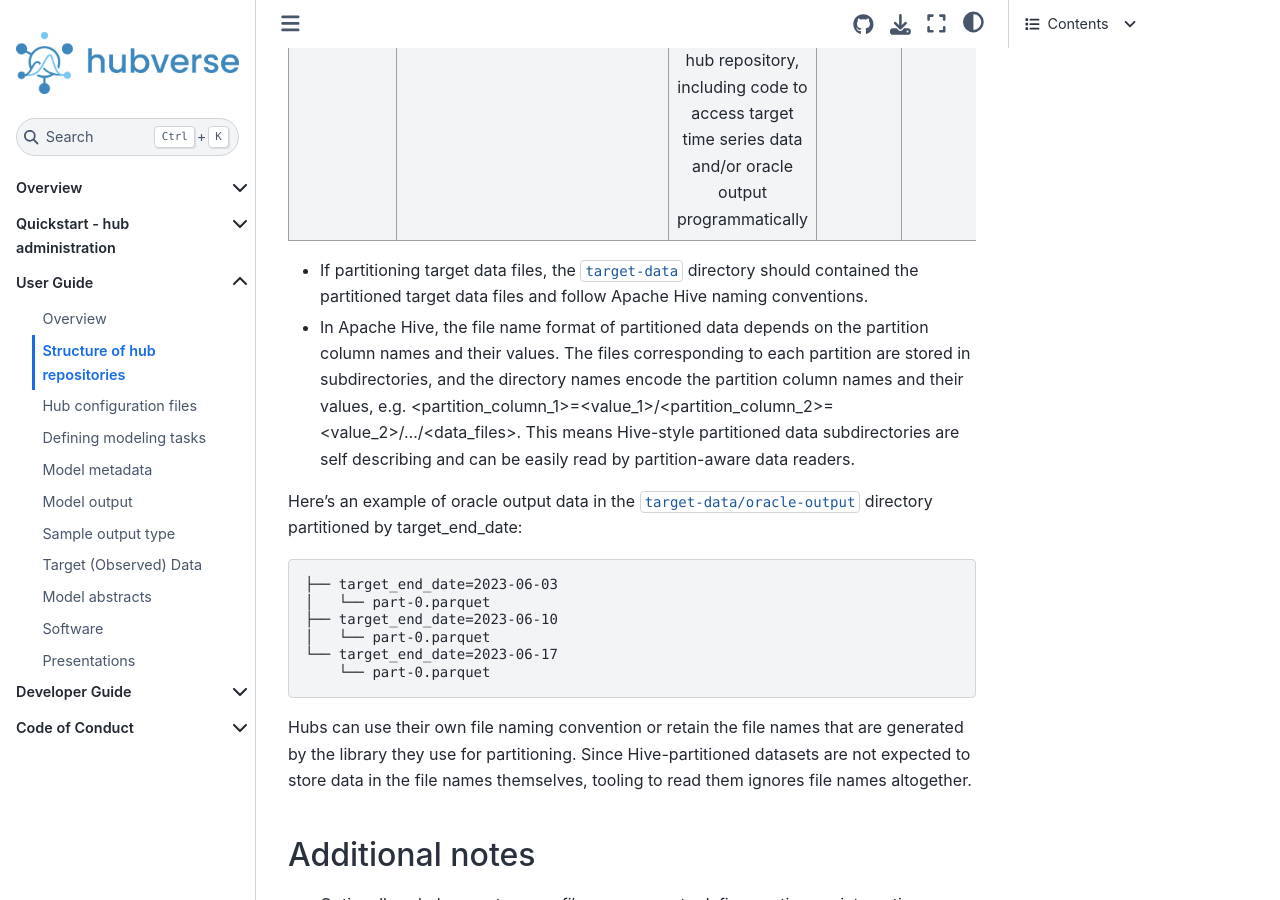
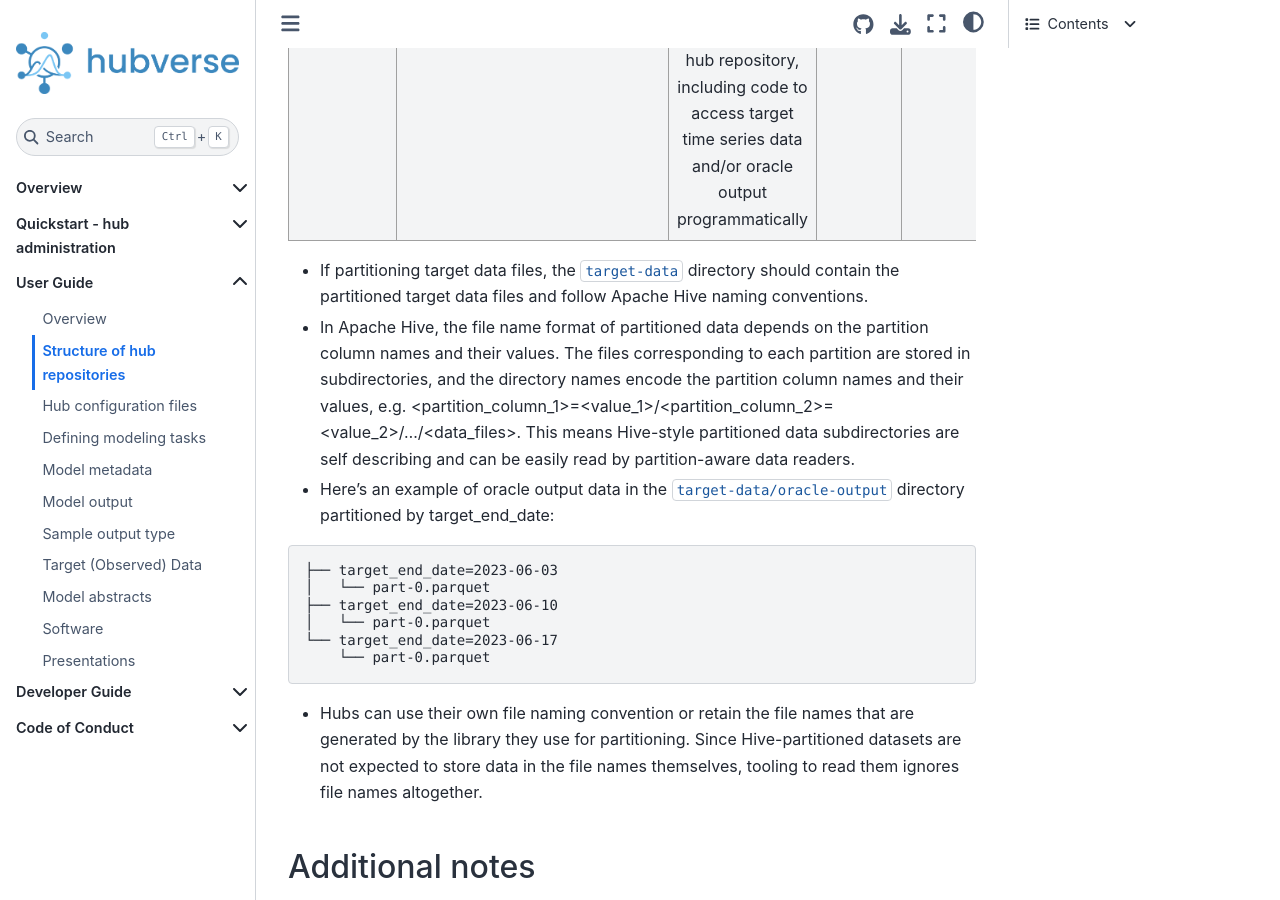
Before and after one commit to hubverse-org/hubDocs, a Sphinx documentation site: the page built from docs/source/user-guide/hub-structure.md, in a window 1280 px wide and 900 px high, scrolled down 5421 px. Built offline with Sphinx 7.4.7 and the Sphinx Book theme 1.1.4, drawn with Linux system fonts in a browser that asks for light colours; comment, search, counter and statistics services are not loaded.

Commit message:
Update hub-structure.md

````diff
--- a/docs/source/user-guide/hub-structure.md
+++ b/docs/source/user-guide/hub-structure.md
@@ -69,10 +69,10 @@ The following components are not required for a hub but may be useful:
 | Auxiliary data directory | `auxiliary-data/` | Folder storing any additional data related to modeling efforts | X |  |
 | Source code directory | `src/` | Folder storing code that is present in the hub repository, including code to access target time series data and/or oracle output programmatically | X |  |
 ```
-* If partitioning target data files, the `target-data` directory should contained the partitioned target data files and follow Apache Hive naming conventions.
+* If partitioning target data files, the `target-data` directory should contain the partitioned target data files and follow Apache Hive naming conventions.
 * In Apache Hive, the file name format of partitioned data depends on the partition column names and their values. The files corresponding to each partition are stored in subdirectories, and the directory names encode the partition column names and their values, e.g. <partition_column_1>=<value_1>/<partition_column_2>=<value_2>/.../<data_files>. This means Hive-style partitioned data subdirectories are self describing and can be easily read by partition-aware data readers.
 
-Here's an example of oracle output data in the `target-data/oracle-output` directory partitioned by target_end_date:
+* Here's an example of oracle output data in the `target-data/oracle-output` directory partitioned by target_end_date:
 
 ```{code block} json
 ├── target_end_date=2023-06-03
@@ -83,7 +83,7 @@ Here's an example of oracle output data in the `target-data/oracle-output` direc
     └── part-0.parquet
 ```
 
-Hubs can use their own file naming convention or retain the file names that are generated by the library they use for partitioning. Since Hive-partitioned datasets are not expected to store data in the file names themselves, tooling to read them ignores file names altogether.
+* Hubs can use their own file naming convention or retain the file names that are generated by the library they use for partitioning. Since Hive-partitioned datasets are not expected to store data in the file names themselves, tooling to read them ignores file names altogether.
 
 ## Additional notes
 
````
